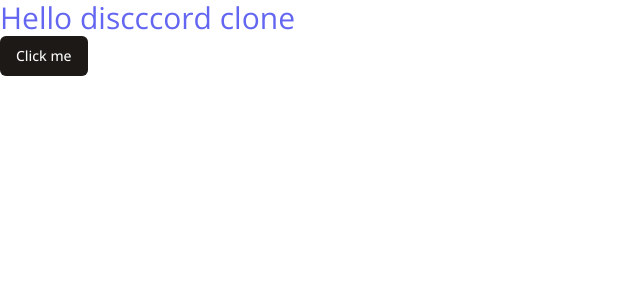
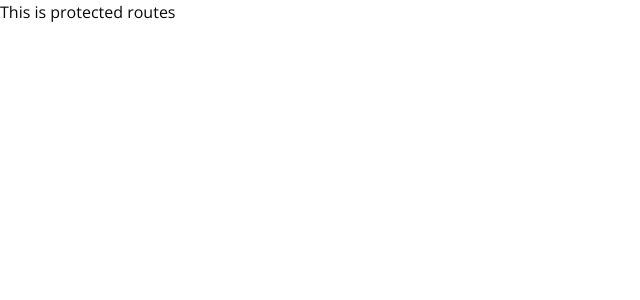
Before and after one commit to Amiko1/Discord-Clone, a Next.js app: page / in a window 1280 px wide. Shown: the top 300 px of the page, without its empty margins (0-640 px from the left). Built offline with nearby package versions, Linux system fonts and the light colour scheme.

Commit message:
finish fodler structure

```diff
--- /dev/null
+++ b/app/(main)/(routes)/page.tsx
@@ -0,0 +1,5 @@
+import { Button } from "@/components/ui/button";
+
+export default function Home() {
+  return <div className="">This is protected routes</div>;
+}
--- a/app/page.tsx
+++ /dev/null
@@ -1,10 +0,0 @@
-import { Button } from "@/components/ui/button";
-
-export default function Home() {
-  return (
-    <div className="">
-      <p className="text-3xl text-indigo-500">Hello discccord clone</p>
-      <Button>Click me</Button>
-    </div>
-  );
-}
```
Also changed, not shown: app/(auth)/(routes)/login/page.tsx (renamed from app/(auth)/login/page.tsx), app/(auth)/(routes)/register/page.tsx (renamed from app/(auth)/register/page.tsx).
